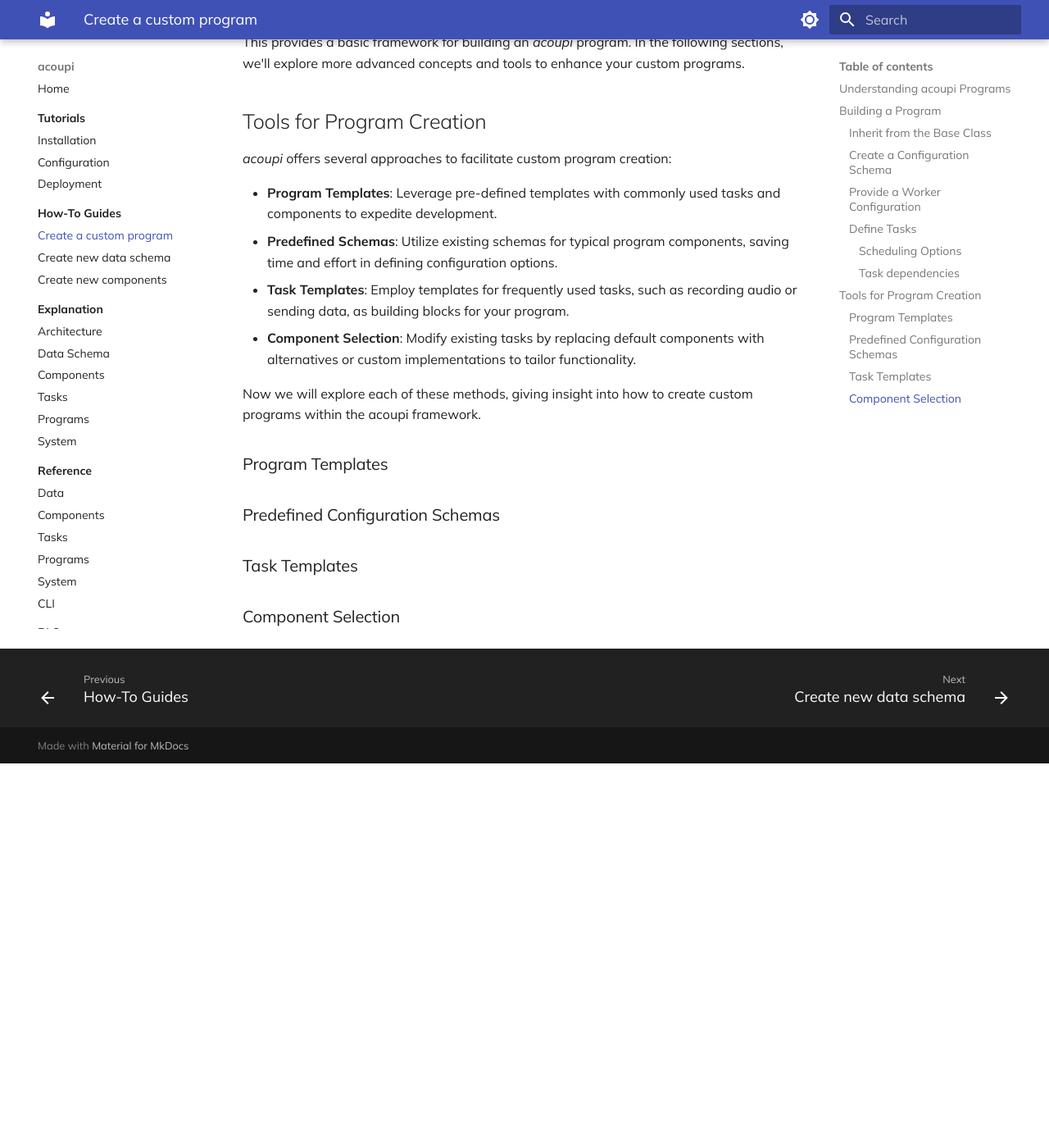
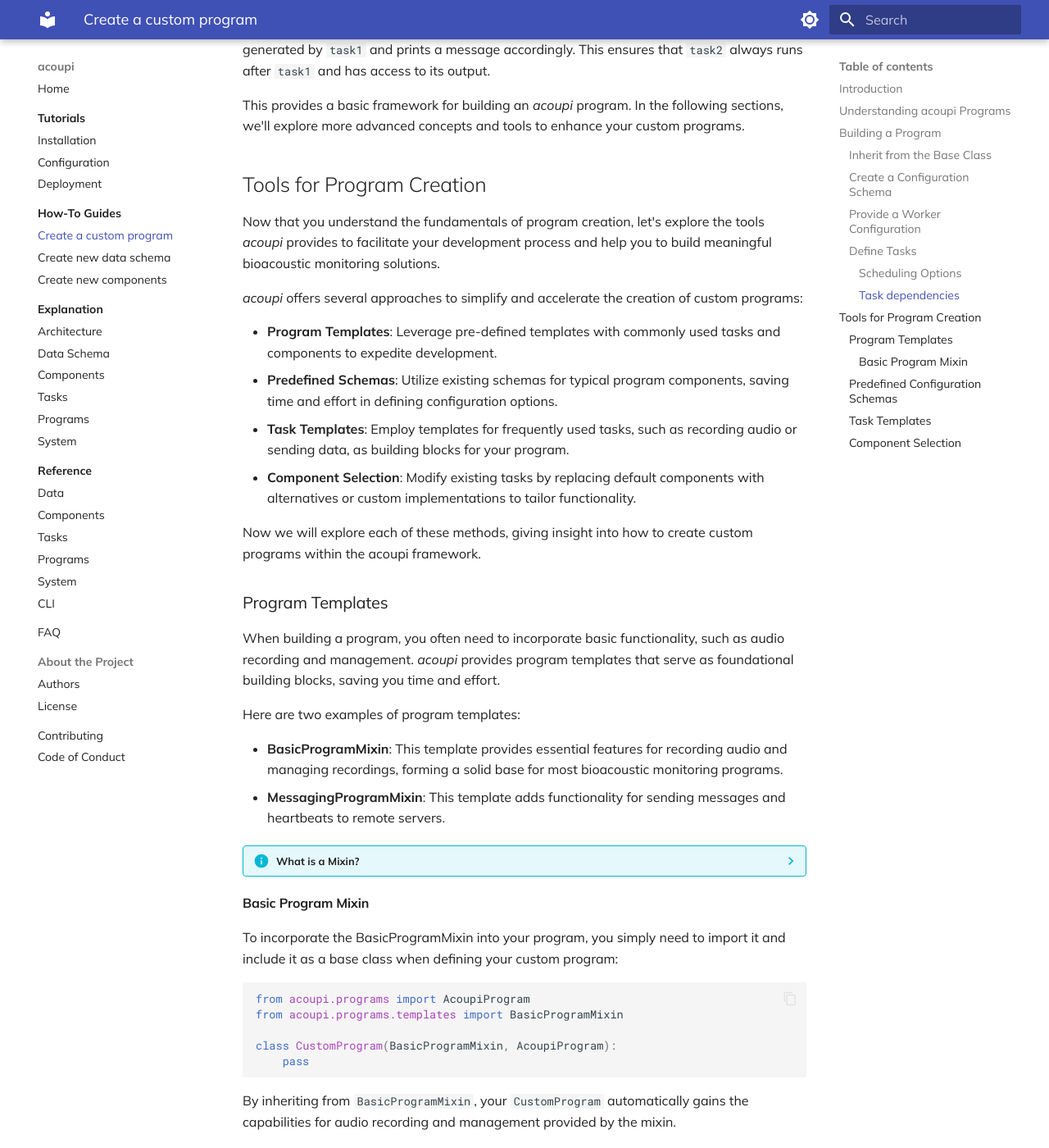
Before and after one commit to acoupi/acoupi, an MkDocs documentation site: the page built from docs/howtoguide/programs.md, in a window 1280 px wide and 1400 px high, scrolled down 5181 px. Shown: the whole window at 82% size. Built offline with MkDocs 1.6.1 and Material for MkDocs 9.7.7, drawn with Linux system fonts in a browser that asks for light colours; before the commit the page ends 6112 px from its top, so only the background shows below that; some of the changed text lies outside the part shown.

Commit message:
program creation WIP

````diff
--- a/docs/howtoguide/programs.md
+++ b/docs/howtoguide/programs.md
@@ -1,4 +1,6 @@
 # Create a custom Program
+
+## Introduction
 
 While _acoupi_ offers a variety of pre-built programs and community contributions, you might need to create a custom program for your specific needs.
 This guide provides a comprehensive overview of program creation within the _acoupi_ framework.
@@ -87,7 +89,8 @@
 In this example, the schema includes a single field called name (of type str) with a default value of "acoupi".
 Pydantic offers valuable features like data validation and type hints, ensuring that configuration values are valid and match the expected types.
 
-I then specify that this is the configuration schema for the custom program by defining the `config_schema` field in the program class.
+To link your configuration schema to your custom program, you'll need to define the `config_schema` attribute within your `AcoupiProgram` subclass.
+This tells _acoupi_ which schema to use when validating and processing configuration values for your program.
 
 ```python
 class MyCustomProgram(AcoupiProgram):
@@ -139,7 +142,7 @@
 
 [`self.add_task(...)`][acoupi.programs.AcoupiProgram.add_task] is the method that registers your task with the program.
 It takes two key arguments: The first argument is the function that defines the task's logic (e.g., `my_custom_task`).
-The second argument, schedule, determines how the task is executed`.
+The second argument, schedule, determines how the task is executed.
 In this case, `schedule=60` instructs _acoupi_ to run this task every 60 seconds.
 
 #### Scheduling Options
@@ -228,7 +231,9 @@
 
 ## Tools for Program Creation
 
-_acoupi_ offers several approaches to facilitate custom program creation:
+Now that you understand the fundamentals of program creation, let's explore the tools _acoupi_ provides to facilitate your development process and help you to build meaningful bioacoustic monitoring solutions.
+
+_acoupi_ offers several approaches to simplify and accelerate the creation of custom programs:
 
 - **Program Templates**: Leverage pre-defined templates with commonly used tasks and components to expedite development.
 - **Predefined Schemas**: Utilize existing schemas for typical program components, saving time and effort in defining configuration options.
@@ -239,6 +244,33 @@
 
 ### Program Templates
 
+When building a program, you often need to incorporate basic functionality, such as audio recording and management.
+_acoupi_ provides program templates that serve as foundational building blocks, saving you time and effort.
+
+Here are two examples of program templates:
+
+- **BasicProgramMixin**: This template provides essential features for recording audio and managing recordings, forming a solid base for most bioacoustic monitoring programs.
+- **MessagingProgramMixin**: This template adds functionality for sending messages and heartbeats to remote servers.
+
+??? info "What is a Mixin?"
+
+    In object-oriented programming, a mixin is a class that provides a specific set of functionalities to other classes without being their direct parent class.
+    Think of it as adding a specific "flavor" or capability to your program.
+
+#### Basic Program Mixin
+
+To incorporate the BasicProgramMixin into your program, you simply need to import it and include it as a base class when defining your custom program:
+
+```python
+from acoupi.programs import AcoupiProgram
+from acoupi.programs.templates import BasicProgramMixin
+
+class CustomProgram(BasicProgramMixin, AcoupiProgram):
+    pass
+```
+
+By inheriting from `BasicProgramMixin`, your `CustomProgram` automatically gains the capabilities for audio recording and management provided by the mixin.
+
 ### Predefined Configuration Schemas
 
 ### Task Templates
````
